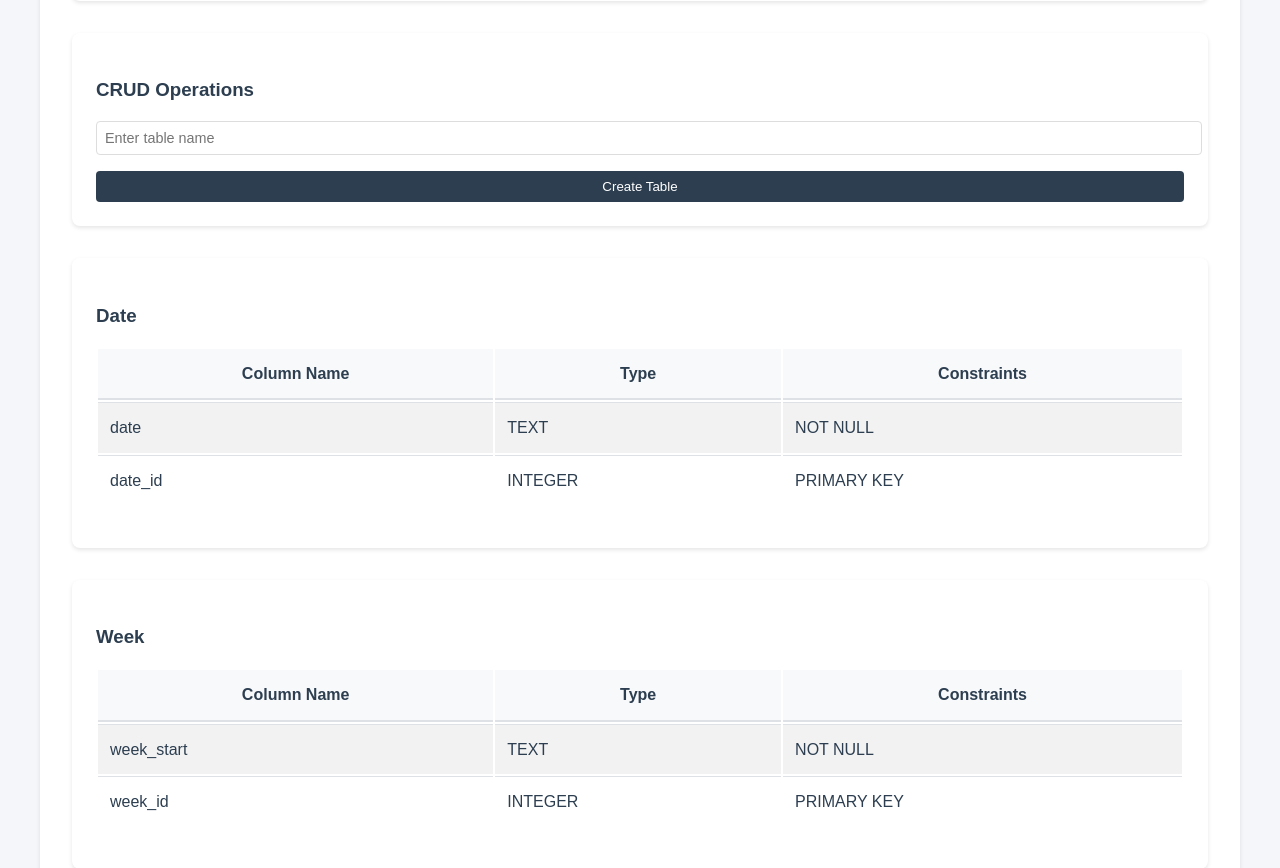
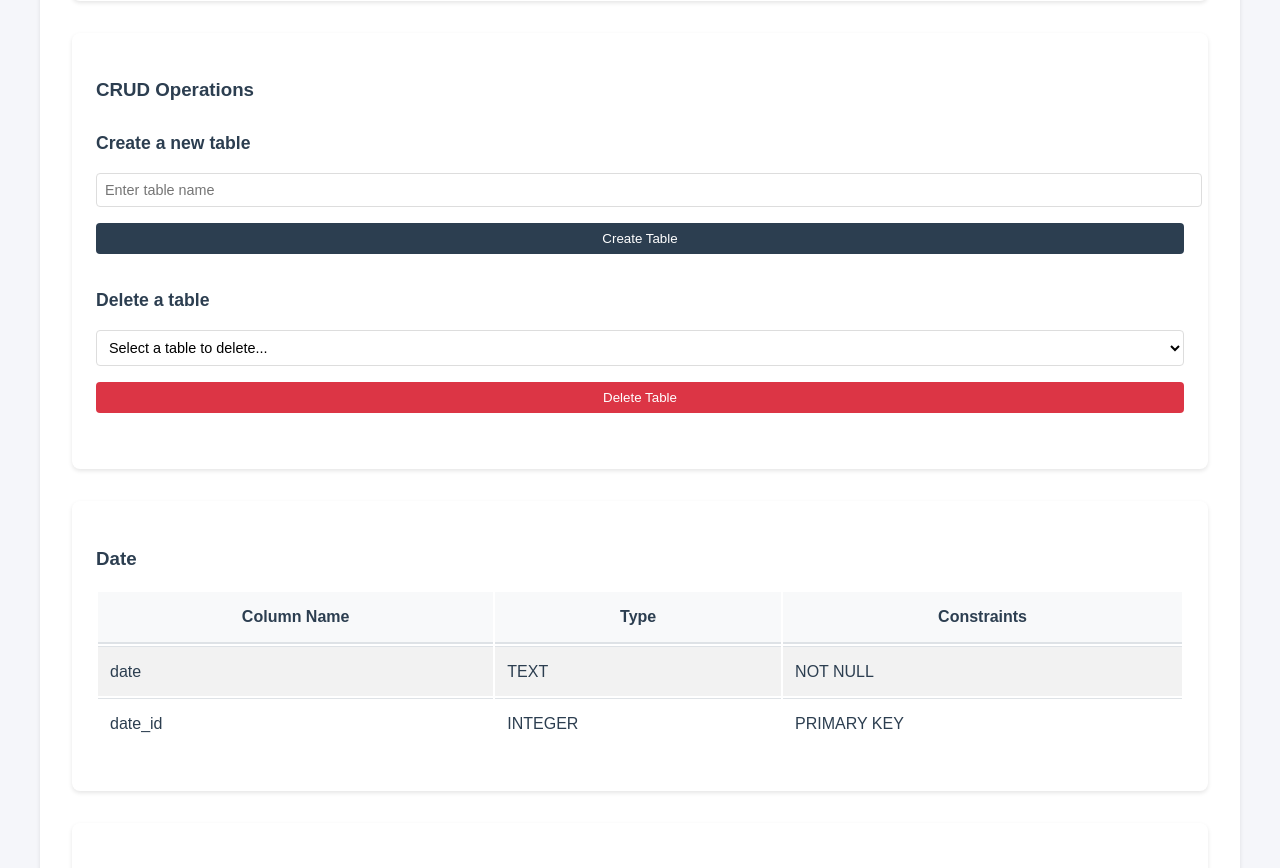
Before and after one commit to alexciechonski/CRUD-comp0034-Flask, a Flask app: page /dataset in a window 1280 px wide. Shown: the part 1054-1922 px from the top of the page. Run offline with Flask 3, Linux system fonts and the light colour scheme; data that the repository does not hold is empty.

Commit message:
delete table dataset works

```diff
--- a/src/frontend/app.py
+++ b/src/frontend/app.py
@@ -327,5 +327,29 @@ def create_table_endpoint():
     except Exception as e:
         return jsonify({'error': str(e)}), 500
 
+@app.route('/api/delete-table', methods=['POST'])
+def delete_table_endpoint():
+    try:
+        data = request.get_json()
+        if not data:
+            return jsonify({'error': 'No data provided'}), 400
+
+        database = data.get('database')
+        table_name = data.get('table_name')
+
+        if not database or not table_name:
+            return jsonify({'error': 'Database and table name are required'}), 400
+
+        # Create a CRUD instance with the database name
+        crud = CRUD(database)
+
+        # Delete the table using the CRUD remove_table method
+        crud.remove_table(database, table_name)
+
+        return jsonify({'message': f'Table {table_name} deleted successfully'}), 200
+
+    except Exception as e:
+        return jsonify({'error': str(e)}), 500
+
 if __name__ == '__main__':
     app.run(debug=True)
--- a/src/frontend/templates/dataset.html
+++ b/src/frontend/templates/dataset.html
@@ -27,8 +27,21 @@
 
     <div id="crud-menu">
         <h3>CRUD Operations</h3>
-        <input type="text" id="table-name-input" placeholder="Enter table name">
-        <button id="create-table-btn" class="btn btn-primary">Create Table</button>
+        <div class="crud-section">
+            <h4>Create a new table</h4>
+            <input type="text" id="table-name-input" placeholder="Enter table name">
+            <button id="create-table-btn" class="btn btn-primary">Create Table</button>
+        </div>
+        <div class="crud-section">
+            <h4>Delete a table</h4>
+            <select id="delete-table-select" class="form-control">
+                <option value="">Select a table to delete...</option>
+                {% for table_name in table_info.keys() %}
+                <option value="{{ table_name }}">{{ table_name }}</option>
+                {% endfor %}
+            </select>
+            <button id="delete-table-btn" class="btn btn-danger">Delete Table</button>
+        </div>
     </div>
 
     <div class="tables-container">
@@ -167,7 +180,21 @@
 
     #crud-menu h3 {
         color: var(--primary-color);
+        margin-bottom: 1.5rem;
+    }
+
+    #crud-menu h4 {
+        color: var(--primary-color);
         margin-bottom: 1rem;
+        font-size: 1.1rem;
+    }
+
+    .crud-section {
+        margin-bottom: 2rem;
+    }
+
+    .crud-section:last-child {
+        margin-bottom: 0;
     }
 
     #table-name-input {
@@ -212,6 +239,31 @@
         color: #721c24;
         border: 1px solid #f5c6cb;
     }
+
+    #delete-table-select {
+        width: 100%;
+        padding: 0.5rem;
+        margin-bottom: 1rem;
+        border: 1px solid #ddd;
+        border-radius: 4px;
+        font-size: 0.9rem;
+        background-color: white;
+    }
+
+    #delete-table-btn {
+        width: 100%;
+        padding: 0.5rem;
+        color: white;
+        border: none;
+        border-radius: 4px;
+        cursor: pointer;
+        transition: background-color 0.2s;
+        background-color: #dc3545;
+    }
+
+    #delete-table-btn:hover {
+        background-color: #c82333;
+    }
 </style>
 {% endblock %}
 
@@ -221,9 +273,11 @@ document.addEventListener('DOMContentLoaded', function() {
     const databaseSelect = document.getElementById('databaseSelect');
     const tableNameInput = document.getElementById('table-name-input');
     const createTableBtn = document.getElementById('create-table-btn');
+    const deleteTableBtn = document.getElementById('delete-table-btn');
+    const deleteTableSelect = document.getElementById('delete-table-select');
     const crudMenu = document.getElementById('crud-menu');
 
-    // Add message div for table creation feedback
+    // Add message div for feedback
     const messageDiv = document.createElement('div');
     messageDiv.id = 'create-table-message';
     crudMenu.appendChild(messageDiv);
@@ -317,6 +371,55 @@ document.addEventListener('DOMContentLoaded', function() {
         }
     });
 
+    // Handle table deletion
+    deleteTableBtn.addEventListener('click', async function() {
+        const selectedDb = databaseSelect.value;
+        const selectedTable = deleteTableSelect.value;
+
+        if (!selectedDb) {
+            showMessage('Please select a database first', true);
+            return;
+        }
+
+        if (!selectedTable) {
+            showMessage('Please select a table to delete', true);
+            return;
+        }
+
+        // Ask for confirmation before deleting
+        if (!confirm(`Are you sure you want to delete the table "${selectedTable}"? This action cannot be undone.`)) {
+            return;
+        }
+
+        try {
+            const response = await fetch('/api/delete-table', {
+                method: 'POST',
+                headers: {
+                    'Content-Type': 'application/json',
+                },
+                body: JSON.stringify({
+                    database: selectedDb,
+                    table_name: selectedTable
+                })
+            });
+
+            const data = await response.json();
+
+            if (response.ok) {
+                showMessage('Table deleted successfully!');
+                // Reload the page after a short delay to update the table list
+                setTimeout(() => {
+                    window.location.reload();
+                }, 1500);
+            } else {
+                showMessage(data.error || 'Failed to delete table', true);
+            }
+        } catch (error) {
+            console.error('Error deleting table:', error);
+            showMessage('Failed to delete table: ' + error.message, true);
+        }
+    });
+
     // Initial load of databases
     loadDatabases();
 });
```
Also changed, not shown: src/backend/data/custom.db, src/backend/data/graph.db.
